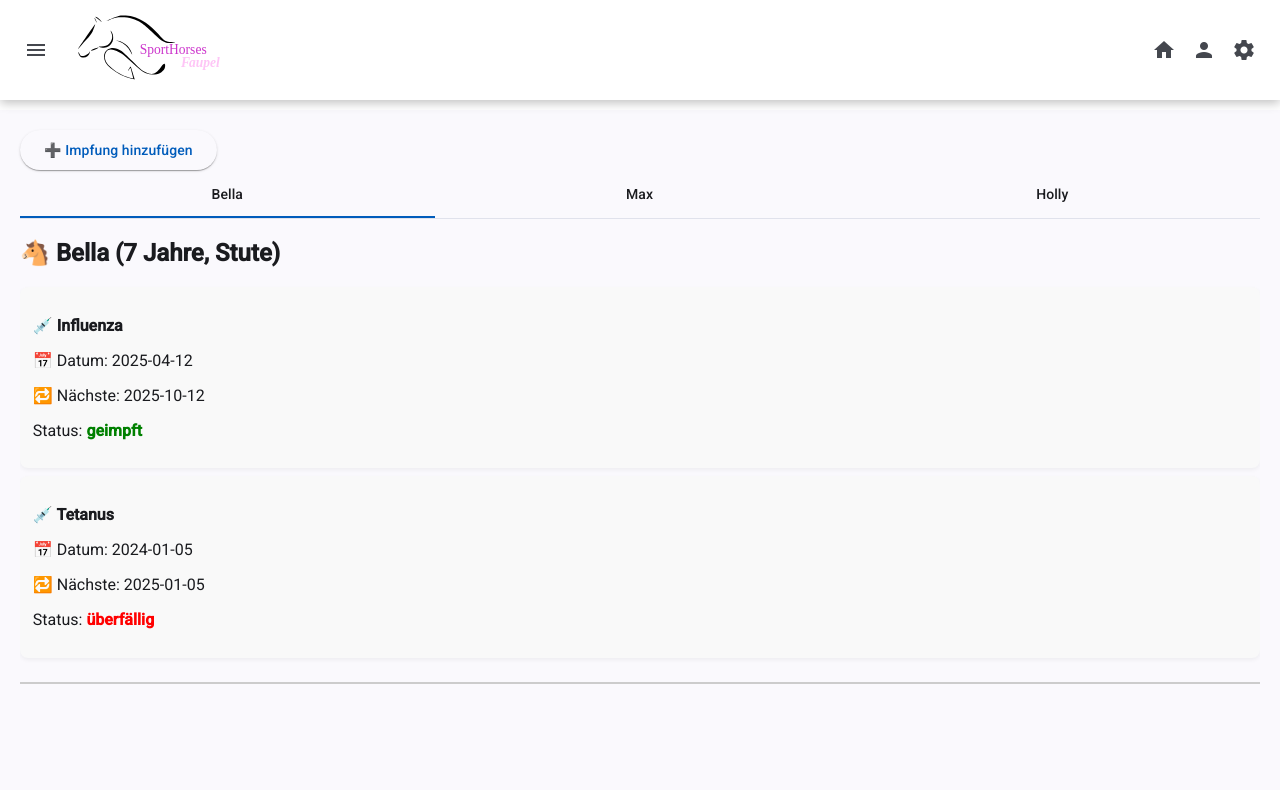
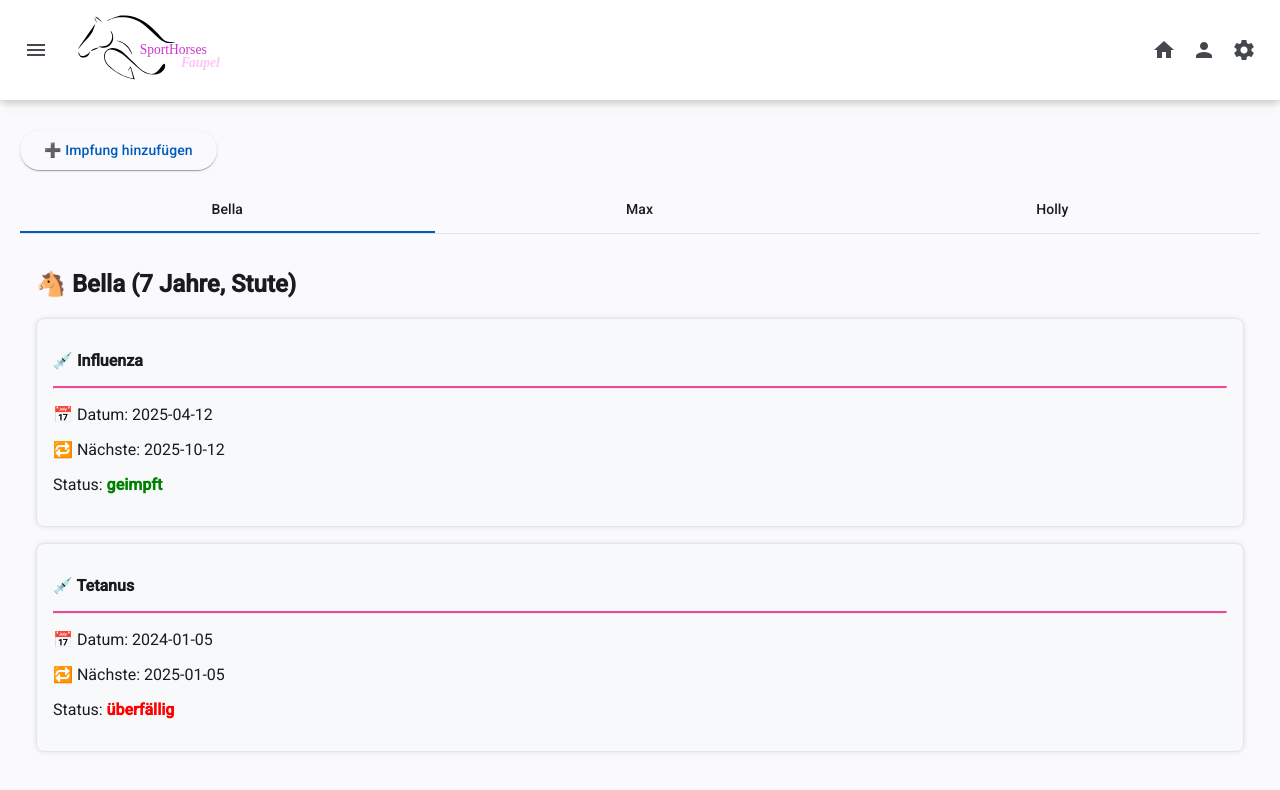
Before and after one commit to FabienneFaupel/sporthorses, an Angular app: page /vaccination in a window 1280 px wide. Shown: the top 790 px of the page. Built offline with nearby package versions, Linux system fonts and the light colour scheme.

Commit message:
neue pages hinzugefügt

```diff
--- a/src/app/components/farrier-dialog/farrier-dialog.component.scss
+++ b/src/app/components/farrier-dialog/farrier-dialog.component.scss
@@ -2,7 +2,8 @@
 form {
   display: flex;
   flex-direction: column;
-  gap: 15px;
+  gap: 1rem;
+  padding-top: 1rem;
 }
 
 .hooves-container {
--- /dev/null
+++ b/src/app/pages/add-horse-page/add-horse-page.component.html
@@ -0,0 +1 @@
+<p>add-horse-page works!</p>
--- a/src/app/pages/farrier-page/farrier-page.component.scss
+++ b/src/app/pages/farrier-page/farrier-page.component.scss
@@ -22,7 +22,7 @@ body {
 }
 
 hr {
-  color: #ec4899;
+  border-top: 2px solid #ec4899;
 }
 
 
--- /dev/null
+++ b/src/app/pages/horse-feed-page/horse-feed-page.component.html
@@ -0,0 +1 @@
+<p>horse-feed-page works!</p>
--- a/src/app/pages/vaccination-page/vaccination-page.component.html
+++ b/src/app/pages/vaccination-page/vaccination-page.component.html
@@ -1,4 +1,4 @@
-<div>
+<div class="btn-box">
   <button mat-raised-button color="primary" (click)="openVaccinationDialog()">
     ➕ Impfung hinzufügen
   </button>
@@ -12,6 +12,7 @@
 
       <div *ngFor="let vac of horse.vaccinations" class="vaccination-card" [ngClass]="vac.status">
         <p><strong>💉 {{ vac.type }}</strong></p>
+        <hr>
         <p>📅 Datum: {{ vac.date }}</p>
         <p>🔁 Nächste: {{ vac.next }}</p>
         <p>Status: <span class="status">{{ vac.status }}</span></p>
--- a/src/app/pages/vaccination-page/vaccination-page.component.scss
+++ b/src/app/pages/vaccination-page/vaccination-page.component.scss
@@ -6,18 +6,28 @@
   margin: auto;
 }
 
+.btn-box {
+  margin-bottom: 15px;
+}
+
+
+hr {
+  border-top: 2px solid #ec4899;
+}
+
+
 .horse-card {
   margin-bottom: 2rem;
-  border-bottom: 2px solid #ccc;
-  padding-bottom: 1rem;
+  padding: 1rem;
 }
 
 .vaccination-card {
-  background: #f9f9f9;
-  padding: 0.8rem;
-  margin: 0.5rem 0;
+  margin: 1rem 0;
+  padding: 1rem;
+  background: #f8f9fa;
   border-radius: 8px;
-  box-shadow: 0 2px 4px rgba(0,0,0,0.05);
+  border: solid 1px #e5e5e5;
+  box-shadow: 0 0 5px rgba(0,0,0,0.1);
 }
 
 /* Statusfarben */
@@ -25,6 +35,7 @@
   color: green;
   font-weight: bold;
 }
+
 .überfällig .status {
   color: red;
   font-weight: bold;
```
Also changed, not shown: src/app/pages/add-horse-page/add-horse-page.component.ts (added, +11 -0 lines), src/app/pages/horse-feed-page/horse-feed-page.component.ts (added, +11 -0 lines), src/app/pages/add-horse-page/add-horse-page.component.scss (added), src/app/pages/horse-feed-page/horse-feed-page.component.scss (added), 2 other files (tests, documents, lock files or other folders).
